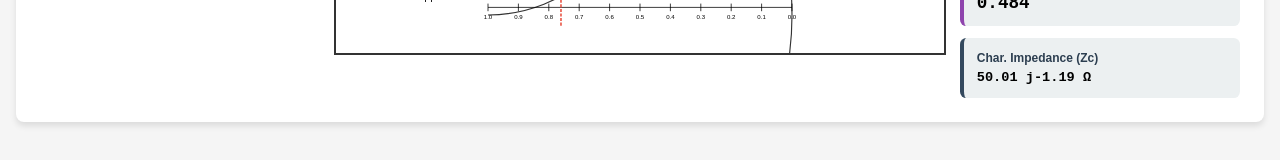
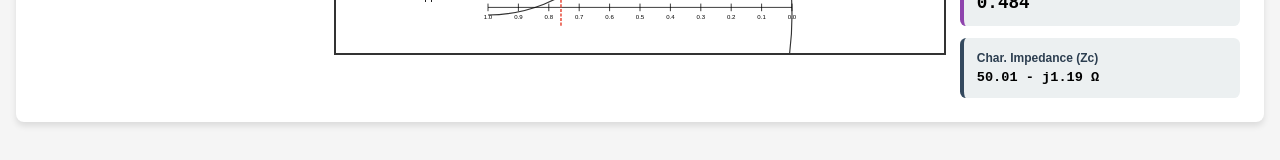
Before and after one commit to AdityaGangboir/TLV, a React (Vite) app: page /smith-chart in a window 1280 px wide. Shown: the part 631-791 px from the top of the page. Built offline with nearby package versions, Linux system fonts and the light colour scheme.

Commit message:
Minor UI changes

```diff
--- a/src/pages/SmithChart.jsx
+++ b/src/pages/SmithChart.jsx
@@ -485,7 +485,7 @@ const SmithChartTool = () => {
                 Char. Impedance (Zc)
               </div>
               <div className="output-value small">
-                {results.Zc.re.toFixed(2)} {results.Zc.im >= 0 ? '+' : ''} j{results.Zc.im.toFixed(2)} Ω
+                {results.Zc.re.toFixed(2)} {results.Zc.im >= 0 ? '+ j' : '- j'}{Math.abs(results.Zc.im).toFixed(2)} Ω
               </div>
             </div>
           </div>
```
